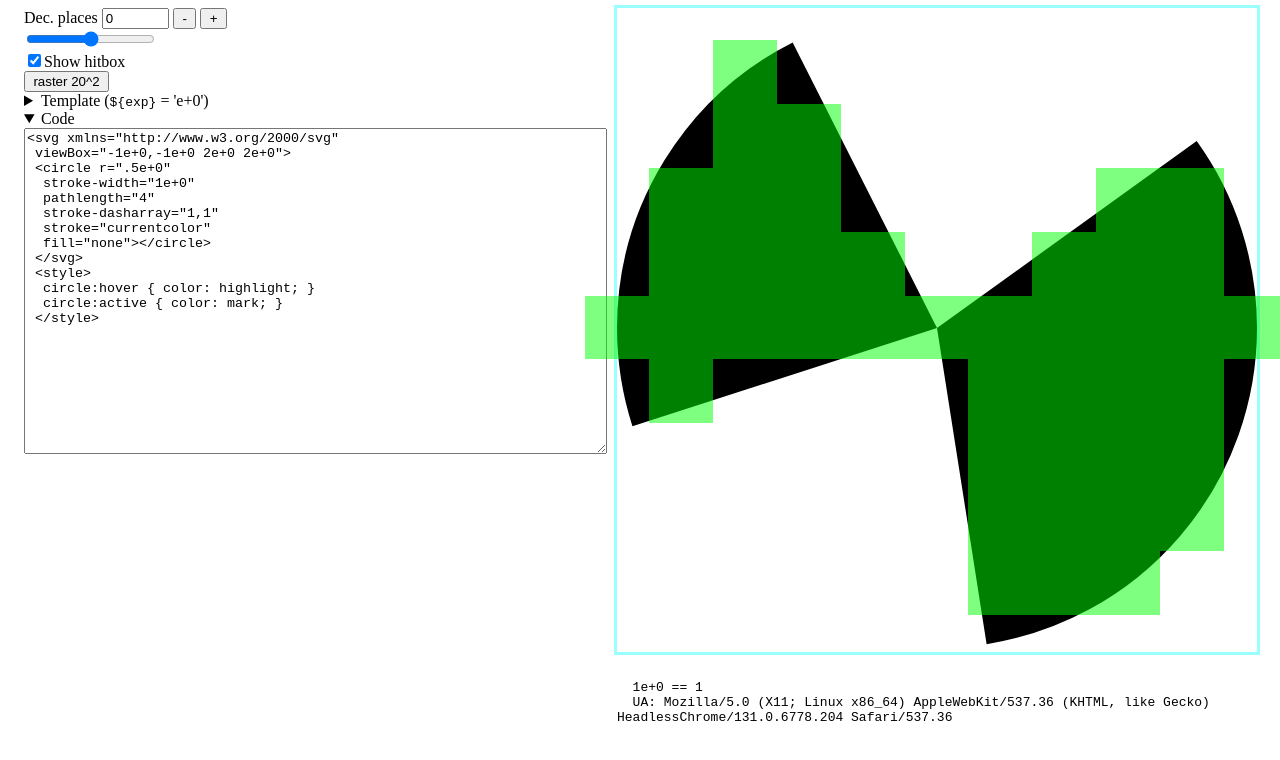
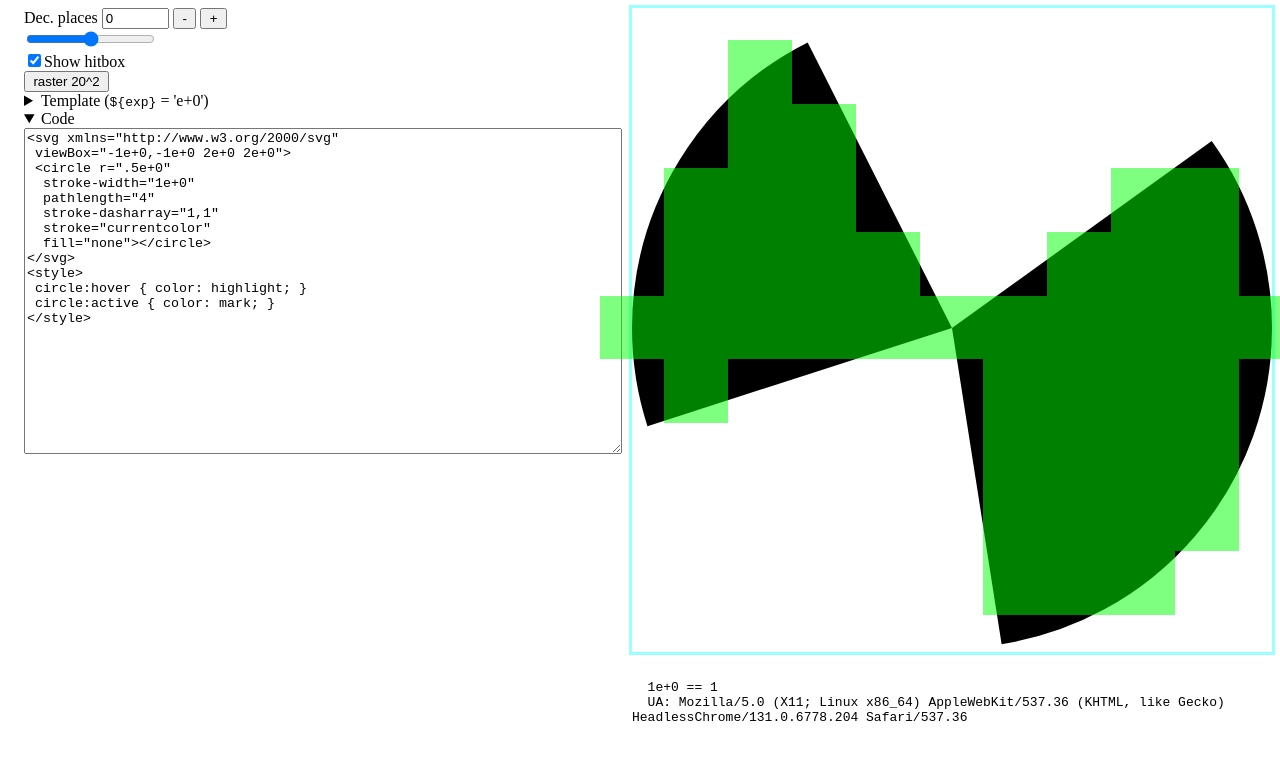
Before and after one commit to myfonj/myfonj.github.io, a Jekyll site: the page tst/SVG-decimal-precision.html, which Jekyll copies as it is, in a window 1280 px wide. Shown: the top 760 px of the page. Built offline with Jekyll 4.4.1, drawn with Linux system fonts in a browser that asks for light colours.

Commit message:
Update SVG-decimal-precision.html

```diff
--- a/tst/SVG-decimal-precision.html
+++ b/tst/SVG-decimal-precision.html
@@ -4,7 +4,7 @@
 <meta name="viewport" content="width=device-width, initial-scale=1">
 <style>
 html {
- scrollbar-gutter: stable;
+ overflow: scroll;
 }
 textarea {
  width: 100%;
@@ -26,7 +26,6 @@ body {
  & > .outputs {
   flex-basis: 50vw;
   flex-shrink: 1;
-  resizable: both;
  }
 }
 input[type="number"] {
@@ -49,11 +48,13 @@ body:has(#in_hitbox:not(:checked)) #el_dots {
 </style>
 
 <section class="outputs">
+
 <div id="for_svg" style="outline: #0FF6 solid; "></div>
 <pre id="for_info" style="white-space: pre-wrap; word-break: break-word;"></pre>
+
 </section>
+<section class="inputs">
 
-<section class="inputs">
 <label>
  Dec. places
  <input id="in_d" type="number" value="0" min="-99" max="99"
@@ -67,7 +68,6 @@ body:has(#in_hitbox:not(:checked)) #el_dots {
 <br>
 <label><input id="in_hitbox" type="checkbox" checked>Show hitbox</label>
 <input id="in_paint" type="button" onclick="paint()" value="paint">
-
 <details><summary>Template (<code>${exp}</code> = '<span id="out_exp"></span>')</summary>
  <textarea id="in_template" oninput="render()">
 <svg xmlns="http://www.w3.org/2000/svg"
@@ -162,15 +162,19 @@ function paint(){
  const size = (bb.width-1) / dotsPerLine;
  if(size < 1) size = 1;
  let buff = '';
- for( let y = bb.top; y <= bb.bottom ; y += size) {
-  for( let  x = bb.left; x <= bb.right; x += size) {
+ for ( let y = bb.top; y <= bb.bottom ; y += size ) {
+  for ( let x = bb.left; x <= bb.right; x += size ) {
    buff += makeDot(
-    {target:document.elementFromPoint(x,y),clientX:x,clientY:y},
+    {
+     target:document.elementFromPoint(x, y),
+     clientX: x,
+     clientY: y,
+    },
     size
    );
   }
  }
- el_dots.insertAdjacentHTML('beforeend',buff);
+ el_dots.insertAdjacentHTML('beforeend', buff);
  dotsPerLine *= 2;
  if(dotsPerLine > (bb.width + size)/1) dotsPerLine = 10;
  in_paint.value = `raster ${dotsPerLine}^2`
```
Lines whose indentation alone changed are shown as unchanged.
